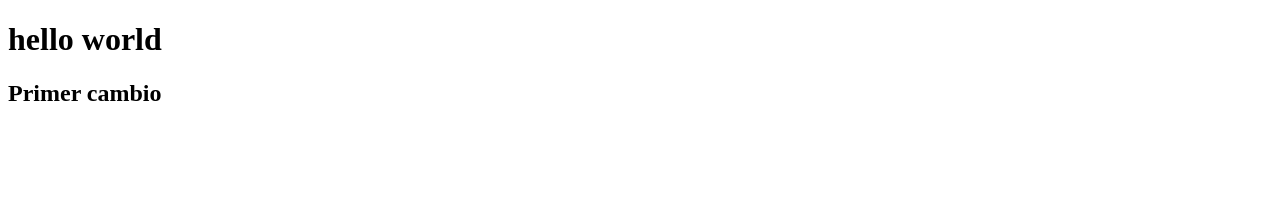
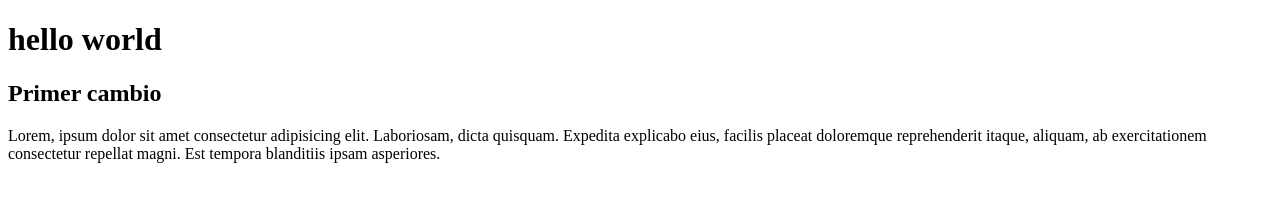
Before and after one commit to JDquispe/ejemploGIT, a plain HTML site: page index.html in a window 1280 px wide. Drawn offline with Linux system fonts and the light colour scheme.

Commit message:
se agrego un parrafo

```diff
--- a/index.html
+++ b/index.html
@@ -11,6 +11,10 @@
 <body>
     <h1>hello world</h1>
     <h2>Primer cambio</h2>
+
+    <p>Lorem, ipsum dolor sit amet consectetur adipisicing elit. Laboriosam, dicta quisquam. Expedita explicabo eius,
+        facilis placeat doloremque reprehenderit itaque, aliquam, ab exercitationem consectetur repellat magni. Est
+        tempora blanditiis ipsam asperiores.</p>
 </body>
 
 </html>
```
